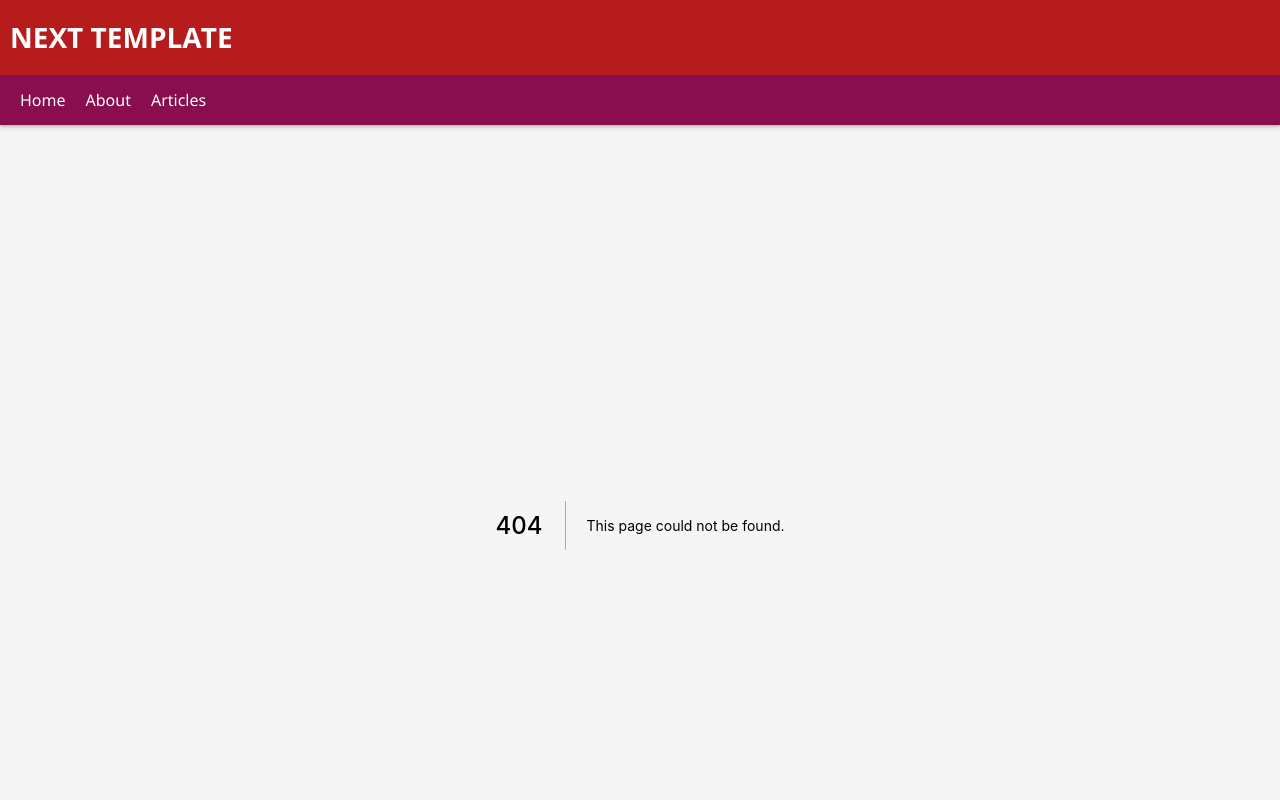
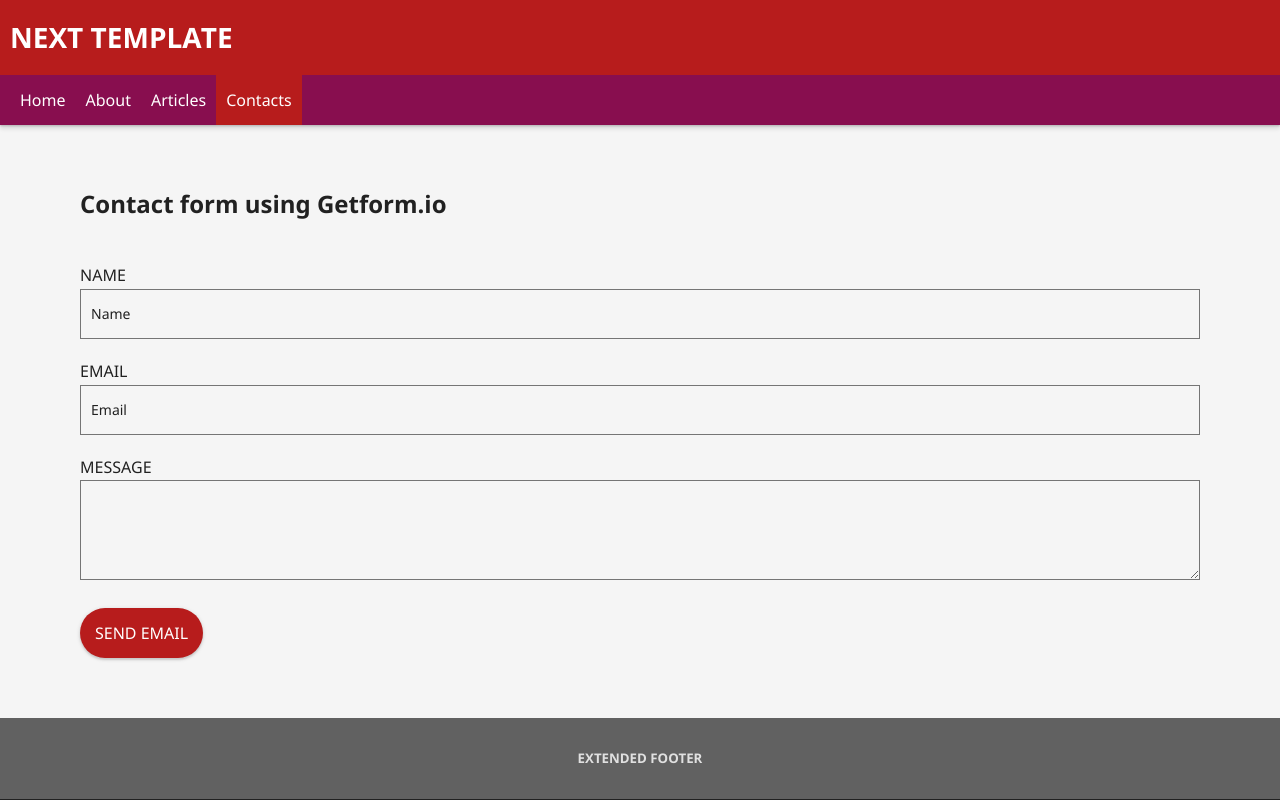
Before and after one commit to jackryanoracoy/next-template, a Next.js app: page /contact in a window 1280 px wide. Before the commit this address had no page. Shown: the top 800 px of the page. Built offline with nearby package versions, Linux system fonts and the light colour scheme.

Commit message:
Added a contact form using "getform.io", made minor changes and fixes.

```diff
--- a/components/Header.js
+++ b/components/Header.js
@@ -20,7 +20,7 @@ const Header = () => {
   }, []);
 
   return (
-    <header id="header" className={`${styles["header"]} ${scroll ? styles["hide"] : ""} ${active ? styles["menu_show"] : ""}`}>
+    <header id="header" className={`${styles["header"]} ${scroll ? styles["hide"] : styles["show"]} ${active ? styles["menu_show"] : ""}`}>
       <div className={`
         ${styles["header_content"]}
         ${stylesUtility["bg_primary"]}
@@ -56,6 +56,7 @@ const Header = () => {
             <li className={`${styles["nav_item"]} ${router.pathname == "/" ? styles["active"] : ""}`}><Link href='/'>Home</Link></li>
             <li className={`${styles["nav_item"]} ${router.pathname == "/about" ? styles["active"] : ""}`}><Link href='/about'>About</Link></li>
             <li className={`${styles["nav_item"]} ${router.pathname == "/articles" ? styles["active"] : ""}`}><Link href='/articles'>Articles</Link></li>
+            <li className={`${styles["nav_item"]} ${router.pathname == "/contact" ? styles["active"] : ""}`}><Link href='/contact'>Contacts</Link></li>
           </ul>
         </nav>
       </div>
--- /dev/null
+++ b/pages/contact.js
@@ -0,0 +1,104 @@
+import React, { useState } from "react"
+import styles from '../styles/Form.module.scss'
+import stylesButton from '../styles/Button.module.scss'
+import stylesCard from '../styles/Card.module.scss'
+import stylesUtility from '../styles/Utility.module.scss'
+
+export default function App() {
+  const [formStatus, setFormStatus] = useState(false);
+  const [query, setQuery] = useState({
+    name: "",
+    email: ""
+  });
+
+  // Update inputs value
+  const handleParam = () => (e) => {
+    const name = e.target.name;
+    const value = e.target.value;
+    setQuery((prevState) => ({
+      ...prevState,
+      [name]: value
+    }));
+  };
+  // Form Submit function
+  const formSubmit = (e) => {
+    e.preventDefault();
+    const formData = new FormData();
+    Object.entries(query).forEach(([key, value]) => {
+      formData.append(key, value);
+    });
+    fetch("https://getform.io/{your-form-endpoint}", {
+      method: "POST",
+      body: formData
+    })
+    .then(function (response) {
+      setFormStatus(true);
+      setQuery({ name: "", email: "", message: "" });
+      console.log(response);
+    })
+    .catch(function (error) {
+      console.log(error);
+    });
+  };
+
+  return (
+    <section className={stylesUtility.section}>
+      <h2 className={`
+        ${stylesUtility["font_default"]}
+        ${stylesUtility["font_extra_large_md"]}
+        ${stylesUtility["mb_20"]}
+        ${stylesUtility["mb_md_40"]}`}>Contact form using Getform.io</h2>
+
+        {formStatus ? (
+          <div className={`
+            ${stylesCard["card"]}
+            ${stylesUtility["block"]}
+            ${stylesUtility["mb_20"]}
+          `}>
+            <div className={stylesCard.card_content}>
+              <p className={stylesUtility.color_success}>Your message has been sent.</p>
+            </div>
+          </div>
+        ) : ( "" )}
+
+      <form className={styles.form} onSubmit={formSubmit}>
+        <div className={stylesUtility.mb_20}>
+          <label>Name</label>
+          <input
+            type="text"
+            name="name"
+            required
+            placeholder="Name"
+            value={query.name}
+            onChange={handleParam()}
+          />
+        </div>
+
+        <div className={stylesUtility.mb_20}>
+          <label>Email</label>
+          <input
+            type="email"
+            name="email"
+            required
+            placeholder="Email"
+            value={query.email}
+            onChange={handleParam()}
+          />
+        </div>
+
+        <div className={stylesUtility.mb_20}>
+          <label>Message</label>
+          <textarea
+            name="message"
+            required
+            onChange={handleParam()}>{query.message}</textarea>
+        </div>
+
+        <button className={`
+          ${stylesButton["button"]}
+          ${stylesButton["is_primary"]}`}
+          type="submit">Send Email</button>
+      </form>
+    </section>
+  );
+}
--- a/styles/Form.module.scss
+++ b/styles/Form.module.scss
@@ -26,6 +26,11 @@
     height: $textarea-height;
     min-height: $input-height;
     resize: vertical;
+  }
+
+  & input,
+  & textarea {
+    width: 100%;
   }
 
   & input[type=checkbox] {
```
Also changed, not shown: components/AboutContent.js (added, +25 -0 lines), pages/about.js (+7 -2 lines), pages/articles.js (+10 -7 lines), pages/index.js (+15 -2 lines), pages/article/[id]/index.js (line endings or trailing spaces).
